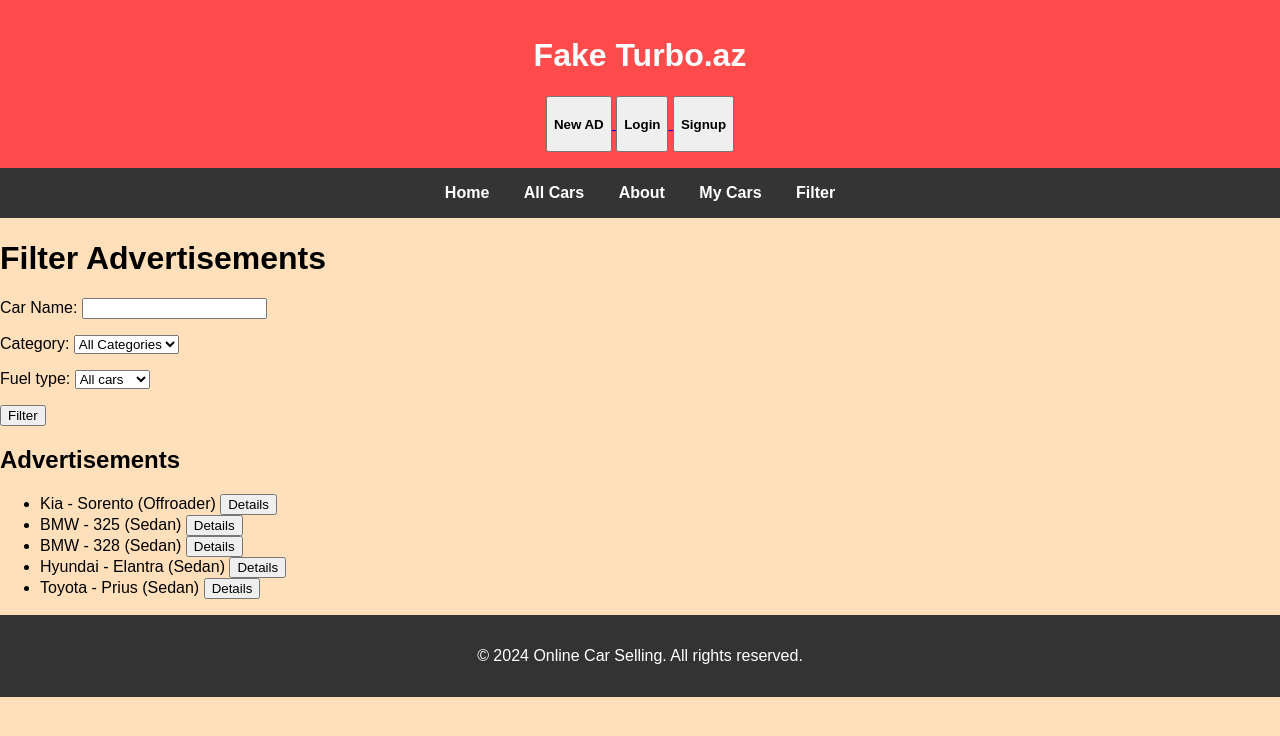
After one commit to AliVal1yev/Turbo_az, a Django app: page /filter/ in a window 1280 px wide. The commit adds this page. Shown: the top 736 px of the page. Run offline with Django 5.2, Linux system fonts and the light colour scheme; data comes from the database, SQL or seed files in the repository; both versions use the stored data as it was after the commit.

Commit message:
car filter added

```diff
--- a/turbo/advertisement/forms.py
+++ b/turbo/advertisement/forms.py
@@ -1,5 +1,5 @@
 from django import forms
-from .models import CarAdvertisement, CarImage
+from .models import CarAdvertisement, CarImage, Category, FuelType
 from django.forms import modelformset_factory
 from django.contrib.auth.forms import UserCreationForm
 from django.contrib.auth.models import User
@@ -36,3 +36,20 @@ class AdvertisementImageForm(forms.ModelForm):
         fields = ['image']
 
 AdvertisementImageFormSet = modelformset_factory(CarImage, form=AdvertisementImageForm, extra=3)
+
+
+
+from django import forms
+
+class CarFilterForm(forms.Form):
+    name = forms.CharField(required=False, label='Car Name', max_length=255)
+    category = forms.ModelChoiceField(
+        queryset=Category.objects.all(),
+        required=False,
+        empty_label='All Categories'
+    )
+    fuel_type = forms.ModelChoiceField(
+        queryset=FuelType.objects.all(),
+        required=False,
+        empty_label='All cars'
+    )
--- a/turbo/advertisement/models.py
+++ b/turbo/advertisement/models.py
@@ -22,6 +22,15 @@ class City(models.Model):
 
 
 class CarAdvertisement(models.Model):
+    PENDING = 'PENDING'
+    APPROVE = 'APPROVE'
+    REJECTED = 'REJECTED'
+
+    CAR_STATUS = {
+        APPROVE: 'approve',
+        PENDING: 'pending',
+        REJECTED: 'rejected'
+    }
     user = models.ForeignKey(User, on_delete=models.CASCADE, null= True, blank= True)
     name = models.CharField(max_length=32)
     model = models.CharField(max_length=32)
@@ -40,6 +49,13 @@ class CarAdvertisement(models.Model):
     your_name = models.CharField(max_length=32)
     phone_number = models.IntegerField(null=True)
     your_email = models.EmailField(max_length=32)
+    car_status = models.CharField(
+        max_length=32,
+        default=PENDING,
+        choices=CAR_STATUS,
+        null=True,
+        blank=True
+        )
 
     def __str__(self) -> str:
         return f'{self.pk}. {self.name} {self.model}'
--- /dev/null
+++ b/turbo/advertisement/templates/advertisement/filter.html
@@ -0,0 +1,28 @@
+{% extends "base.html" %}
+
+{% block content %}
+
+
+<h1>Filter Advertisements</h1>
+<form method="get">
+    {{ form.as_p }}
+    <button type="submit">Filter</button>
+</form>
+<h2>Advertisements</h2>
+{% if advertisements %}
+    <ul>
+        {% for ad in advertisements %}
+            <li>
+                {{ ad.name }} - {{ ad.model }} ({{ ad.category }})
+                <form action="{% url 'details' ad.pk %}" method="post" style="display:inline;">
+                    {% csrf_token %}
+                    <button type="submit">Details</button>
+                </form>
+            </li>
+        {% endfor %}
+    </ul>
+{% else %}
+    <p>No advertisements found.</p>
+{% endif %}
+
+{%endblock%}
--- a/turbo/advertisement/urls.py
+++ b/turbo/advertisement/urls.py
@@ -59,5 +59,20 @@ urlpatterns = [
         views.user_logout,
         name='logout'
     ),
+    path(
+        'mycars/',
+        views.my_cars,
+        name='mycars'
+    ),
+    path(
+        'delete_message/<int:id>/',
+        views.delete_car,
+        name='delete_message'
+    ),
+    path(
+        'filter/',
+        views.filter,
+        name='filter'
+    ),
 
 ]
--- a/turbo/advertisement/views.py
+++ b/turbo/advertisement/views.py
@@ -1,8 +1,6 @@
 from django.shortcuts import render, redirect, get_object_or_404
-from django.http import HttpResponse
-from django.template import loader
-from .models import CarAdvertisement, CarImage
-from .forms import AdvertisementForm, AdvertisementImageFormSet, SignupForm, LoginForm
+from .models import CarAdvertisement, CarImage, Category
+from .forms import AdvertisementForm, AdvertisementImageFormSet, SignupForm, LoginForm, CarFilterForm
 from django.conf import settings
 from django.contrib import messages
 from django.core.mail import send_mail
@@ -48,13 +46,13 @@ def user_logout(request):
 def cars(request):
     ad_cars = CarAdvertisement.objects.order_by('-created_at')
     cars_with_images = []
-
     for car in ad_cars:
-        first_image = car.images.first()
-        cars_with_images.append({
-            'car': car,
-            'first_image': first_image
-        })
+        if car.car_status == "APPROVE":
+            first_image = car.images.first()
+            cars_with_images.append({
+                'car': car,
+                'first_image': first_image
+            })
     context = {
         'cars_with_images': cars_with_images
     }
@@ -66,13 +64,17 @@ def delete_car(request, id):
     ad = get_object_or_404(CarAdvertisement, id=id)
 
     if request.method == 'POST':
-        ad.delete()
+        if ad.user == request.user:
+            ad.car_status = ad.REJECTED
+            ad.save()
+        else:
+            return render(request, 'advertisement/delete_message.html')
         messages.success(request, 'Advertisement deleted successfully.')
         return redirect('cars')
-
     context = {
         'ad': ad
     }
+
     return render(request, 'advertisement/confirm_delete.html', context)
 
 
@@ -90,8 +92,42 @@ def car_details(request, id):
   return render(request, 'advertisement/details.html', context )
 
 
+
+
+
 def home(request):
-  return render(request, 'advertisement/home.html')
+    ad_cars = CarAdvertisement.objects.order_by('-created_at')
+    cars_with_images = []
+    for car in ad_cars:
+        if car.car_status == "APPROVE":
+            first_image = car.images.first()
+            cars_with_images.append({
+                'car': car,
+                'first_image': first_image
+            })
+    context = {
+        'cars_with_images': cars_with_images
+    }
+    return render(request, 'advertisement/home.html', context)
+
+
+def filter(request):
+    form = CarFilterForm(request.GET)
+    advertisements = CarAdvertisement.objects.order_by('-created_at')
+    if form.is_valid():
+        car_name = form.cleaned_data.get('name')
+        category = form.cleaned_data.get('category')
+        fuel_type = form.cleaned_data.get('fuel_type')
+        if car_name:
+            advertisements = advertisements.filter(name=car_name)
+        elif category:
+            advertisements = advertisements.filter(category=category)
+        elif fuel_type:
+            advertisements = advertisements.filter(fuel_type=fuel_type)
+    return render(request, 'advertisement/filter.html', {'form': form, 'advertisements': advertisements})
+
+
+
 
 def about(request):
   return render(request, 'advertisement/about.html')
@@ -107,18 +143,23 @@ def add_advertisement(request):
         formset = AdvertisementImageFormSet(request.POST, request.FILES, queryset=CarImage.objects.none())
 
         if form.is_valid() and formset.is_valid():
-            advertisement = form.save()
-            recipient = form.cleaned_data.get('your_email')
+            advertisement = form.save(commit=False)
+            advertisement.user = request.user
+            mail = form.cleaned_data.get('your_email')
+            name = form.cleaned_data.get('your_name')
+            car_name = form.cleaned_data.get('name')
+            car_model = form.cleaned_data.get('model')
+            advertisement.save()
             for form in formset.cleaned_data:
                 if form:
                     image = form['image']
                     CarImage.objects.create(car=advertisement, image=image)
-            if recipient:
-                success, message = mail_message(recipient)
-                if success:
-                    messages.success(request, message)
-                else:
-                    messages.error(request, message)
+            # if mail:
+            #     success, message = mail_message(mail, name, car_name, car_model)
+            #     if success:
+            #         messages.success(request, message)
+            #     else:
+            #         messages.error(request, message)
             return redirect('cars')
     else:
         form = AdvertisementForm()
@@ -131,10 +172,10 @@ def add_advertisement(request):
     return render(request, 'advertisement/new_ad.html', context)
 
 
+def mail_message(email, name, car_name, car_model):
 
-def mail_message(email):
   subject = 'Confirmation'
-  message = 'Your advertisement was added successfully'
+  message = f'Hi {name}. Your {car_name} {car_model} advertisement was added successfully'
   send_mail(
       subject,
       message,
@@ -143,3 +184,22 @@ def mail_message(email):
       fail_silently=False
   )
   return True, 'Email sent successfully!'
+
+
+
+@login_required
+def my_cars(request):
+    cars = CarAdvertisement.objects.filter(user=request.user).order_by('-created_at')
+    cars_with_images = []
+
+    for car in cars:
+        if car.car_status == car.APPROVE:
+            first_image = car.images.first()
+            cars_with_images.append({
+                'car': car,
+                'first_image': first_image
+            })
+    context = {
+        'cars_with_images': cars_with_images
+    }
+    return render(request, 'advertisement/my_advertisement.html', context)
--- a/turbo/templates/base.html
+++ b/turbo/templates/base.html
@@ -20,6 +20,7 @@
         <p>Welcome {{ request.user.username }}</p>
         <a href="{% url 'logout' %}">Logout</a>
     {% else %}
+
     <a href="{% url 'login' %}">
         <button>
             <h4> Login</h4>
@@ -39,6 +40,8 @@
     <a href="{% url 'home' %}">Home</a>
     <a href="{% url 'cars' %}">All Cars</a>
     <a href="{% url 'about' %}">About</a>
+    <a href="{% url 'mycars' %}">My Cars</a>
+    <a href="{% url 'filter' %}">Filter</a>
     <!-- <a href="{% url 'contact' %}">Contact</a> -->
 </nav>
   {% block content %} {% endblock %}
```
Also changed, not shown: turbo/advertisement/templates/advertisement/delete_message.html (added, +14 -0 lines), turbo/advertisement/templates/advertisement/home.html (+15 -17 lines), turbo/advertisement/templates/advertisement/my_advertisement.html (added, +23 -0 lines), turbo/turbo/settings.py (+5 -4 lines), README.md, turbo/advertisement/migrations/0003_caradvertisement_car_status.py (added), turbo/advertisement/migrations/0004_alter_caradvertisement_car_status.py (added), turbo/db.sqlite3, turbo/media/media/2024/07/05/images.jpg (added), turbo/media/media/2024/07/05/images_1.jpg (added), turbo/media/media/2024/07/05/images_HWD6ErK.jpg (added), turbo/media/media/2024/07/05/images_JnRcuE8.jpg (added), turbo/media/media/2024/07/08/images_2.jpg (added).
